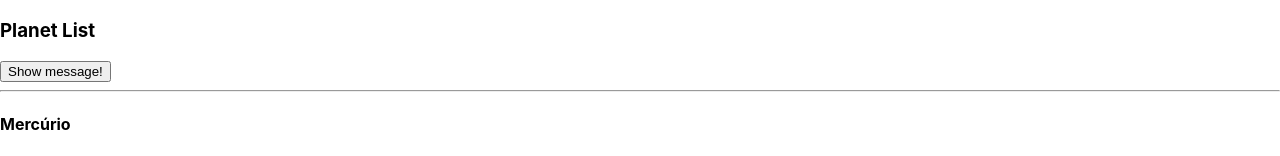
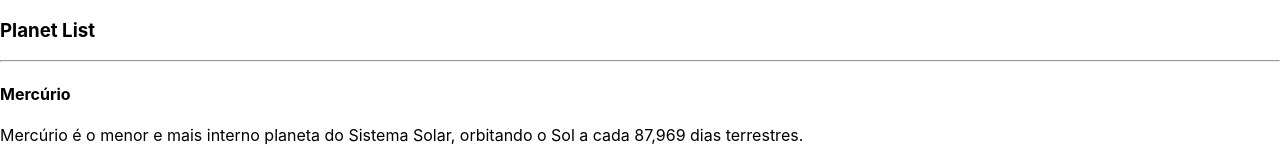
Before and after one commit to Matheus562/React.Js, a React (Create React App) app: page / in a window 1280 px wide. Shown: the top 156 px of the page. Built offline with nearby package versions, Linux system fonts and the light colour scheme.

Commit message:
evento-como-parametro

```diff
--- a/src/components/planets/index.js
+++ b/src/components/planets/index.js
@@ -1,27 +1,28 @@
 import React, { Fragment } from "react";
 import Planet from "./planet";
 
-const showMessage = () => {
-  alert("Meu primeiro evento");
+const clickOnPlanet = (name) => {
+  alert(`Um click no planeta: ${name}`);
 };
 
 const Planets = () => {
   return (
     <Fragment>
       <h3>Planet List</h3>
-      <button onClick={showMessage}>Show message!</button>
       <hr />
       <Planet
         name="Mercúrio"
         description="Mercúrio é o menor e mais interno planeta do Sistema Solar, orbitando o Sol a cada 87,969 dias terrestres."
         img_url="https://upload.wikimedia.org/wikipedia/commons/thumb/d/d9/Mercury_in_color_-_Prockter07-edit1.jpg/900px-Mercury_in_color_-_Prockter07-edit1.jpg"
         link="https://pt.wikipedia.org/wiki/Merc%C3%BArio_(planeta)"
+        clickOnPlanet={clickOnPlanet}
       />
       <Planet
         name="Plutão"
         description="Plutão, formalmente designado 134340 Plutão é um planeta anão do Sistema Solar e o nono maior e décimo mais massivo objeto observado diretamente orbitando o Sol."
         img_url="https://upload.wikimedia.org/wikipedia/commons/thumb/e/ef/Pluto_in_True_Color_-_High-Res.jpg/420px-Pluto_in_True_Color_-_High-Res.jpg"
         link="https://pt.wikipedia.org/wiki/Plut%C3%A3o"
+        clickOnPlanet={clickOnPlanet}
       />
     </Fragment>
   );
--- a/src/components/planets/planet/index.js
+++ b/src/components/planets/planet/index.js
@@ -5,7 +5,7 @@ import DescriptionWithLink from "../../shared/description_with_link";
 
 const Planet = (props) => {
   return (
-    <div>
+    <div onClick={() => props.clickOnPlanet(props.name)}>
       <h4>{props.name}</h4>
       <DescriptionWithLink description={props.description} link={props.link} />
       <GrayImg img_url={props.img_url} />
```
